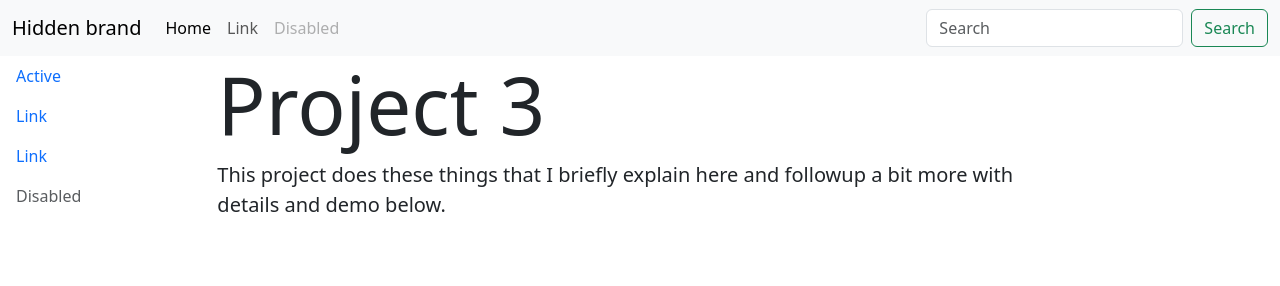
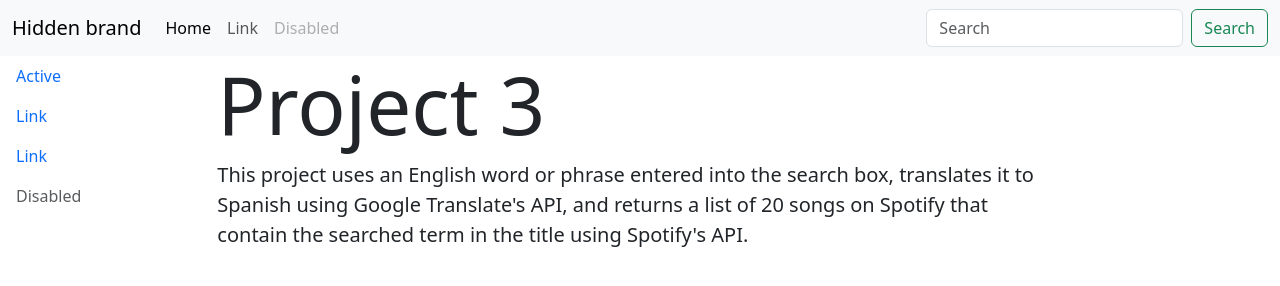
Before and after one commit to Kristina9776/s23_project3, a plain HTML site: page index.html in a window 1280 px wide. Drawn offline with nearby package versions, Linux system fonts and the light colour scheme.

Commit message:
changed project description and added ul

```diff
--- a/index.html
+++ b/index.html
@@ -60,13 +60,14 @@
         </nav>
         <main class="col">
             <h1 class="display-1">Project 3</h1>
-            <p class="lead">This project does these things that I briefly explain here and followup a bit more with
-                details
-                and demo below.</p>
+            <p class="lead">This project uses an English word or phrase entered into the search box, translates it to Spanish
+                using Google Translate's API,
+                and returns a list of 20 songs on Spotify that contain the searched term in the title using Spotify's API.</p>
             <!-- <ul id="rhyme-results">
             </ul> -->
             <div id="transResult"></div>
-            <section id="book-results">
+            <section id="song-results">
+                <ul id ="songTitles"></ul>
             </section>
         </main>
         <div class="col-md-2"></div>
```
